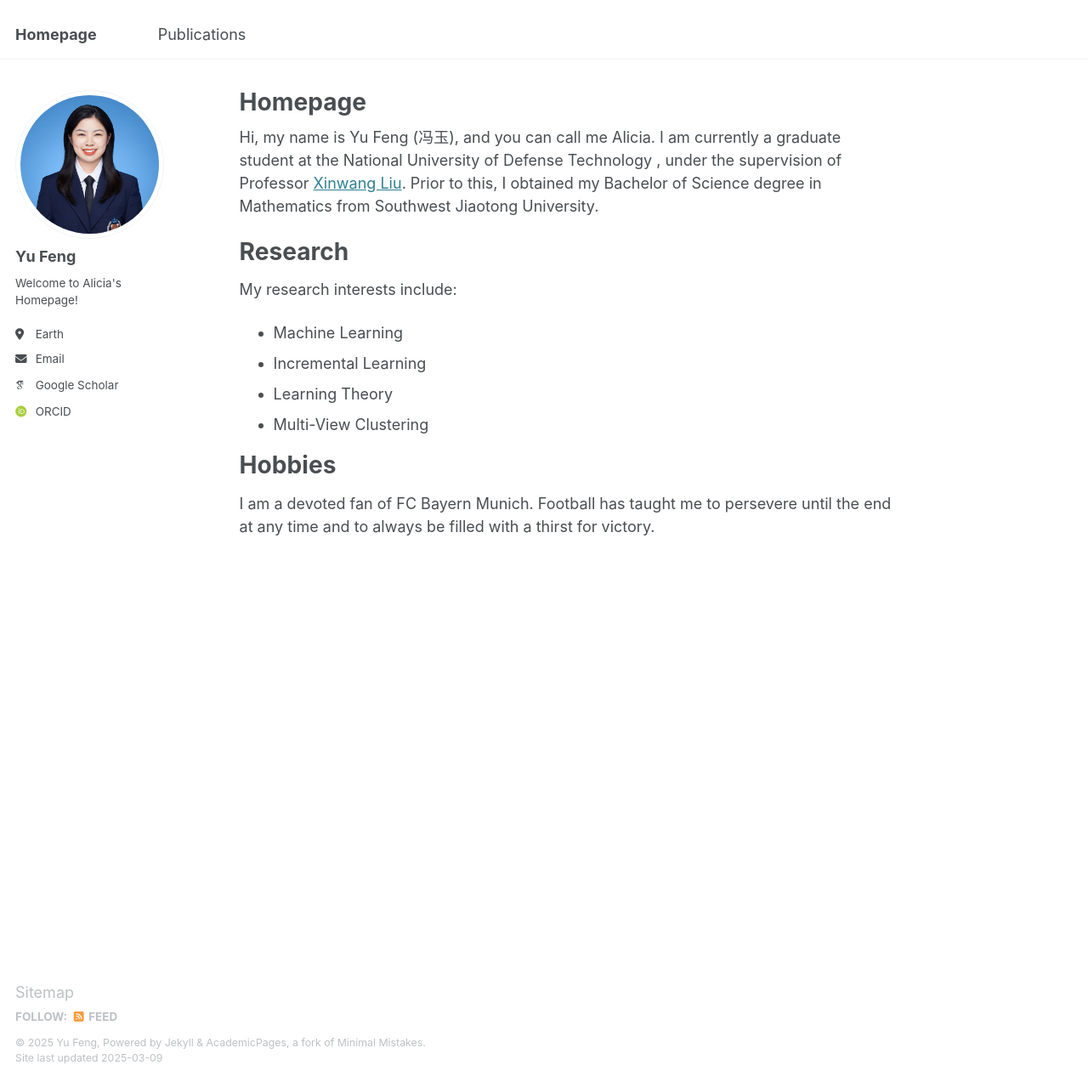
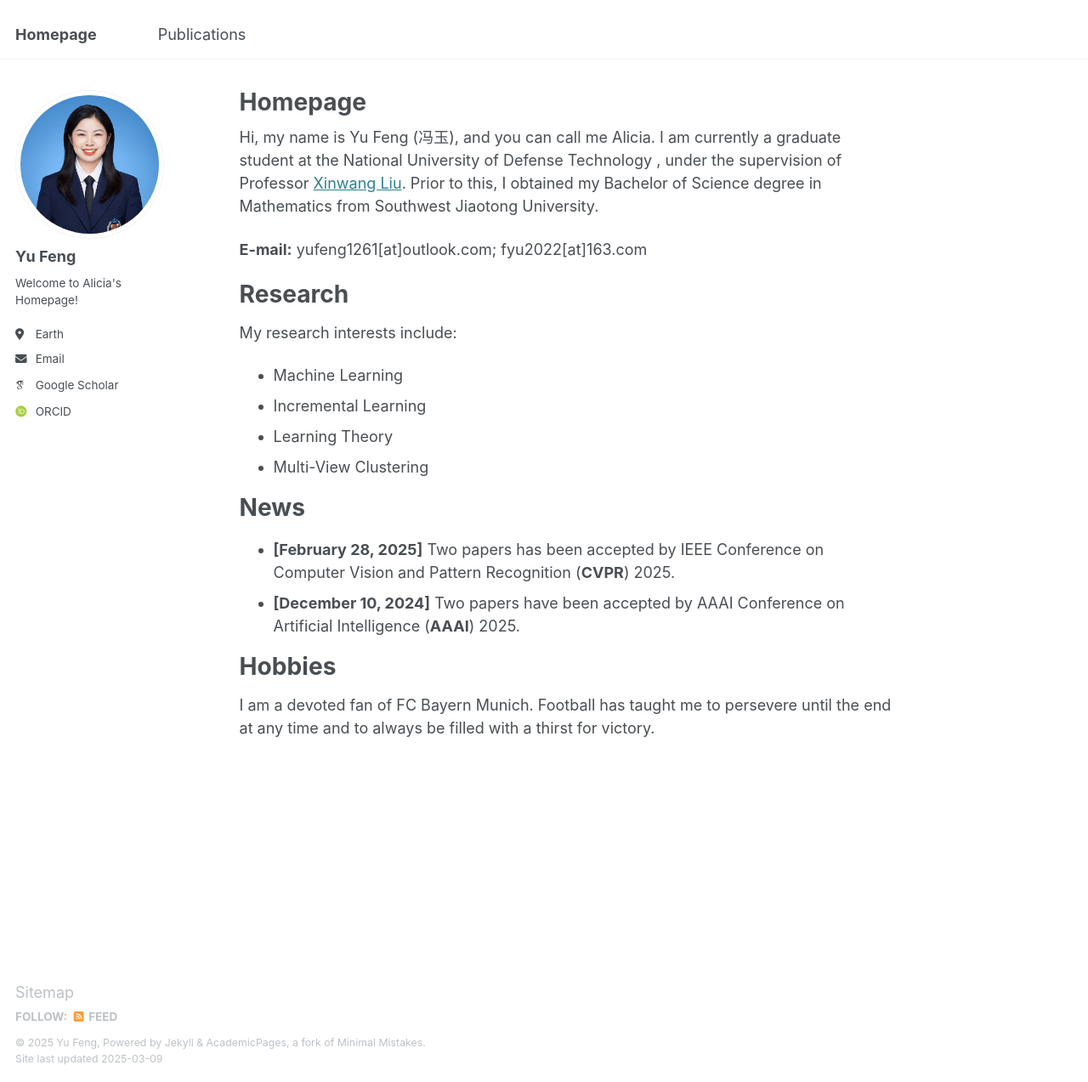
Before and after one commit to YuFeng23/YuFeng23.github.io, a Jekyll site: the page built from _pages/about.md, in a window 1280 px wide and 1273 px high. Shown: the whole window at 85% size. Built offline with Jekyll 4.4.1, drawn with Linux system fonts in a browser that asks for light colours; some web fonts are replaced.

Commit message:
about.md

```diff
--- a/_pages/about.md
+++ b/_pages/about.md
@@ -11,6 +11,7 @@ redirect_from:
 
 Hi, my name is Yu Feng (冯玉), and you can call me Alicia. I am currently a graduate student at the National University of Defense Technology , under the supervision of Professor [Xinwang Liu](https://xinwangliu.github.io). Prior to this, I obtained my Bachelor of Science degree in Mathematics from Southwest Jiaotong University.
 
+**E-mail:**  yufeng1261[at]outlook.com; fyu2022[at]163.com
 
 Research
 ======
@@ -22,6 +23,13 @@ My research interests include:
 - Learning Theory
 - Multi-View Clustering
 
+
+News
+======
+- **[February 28, 2025]** Two papers has been accepted by IEEE Conference on Computer Vision and Pattern Recognition (**CVPR**) 2025.
+- **[December 10, 2024]** Two papers have been accepted by AAAI Conference on Artificial Intelligence (**AAAI**) 2025.
+
+
 Hobbies
 ======
 I am a devoted fan of FC Bayern Munich. Football has taught me to persevere until the end at any time and to always be filled with a thirst for victory.
```
